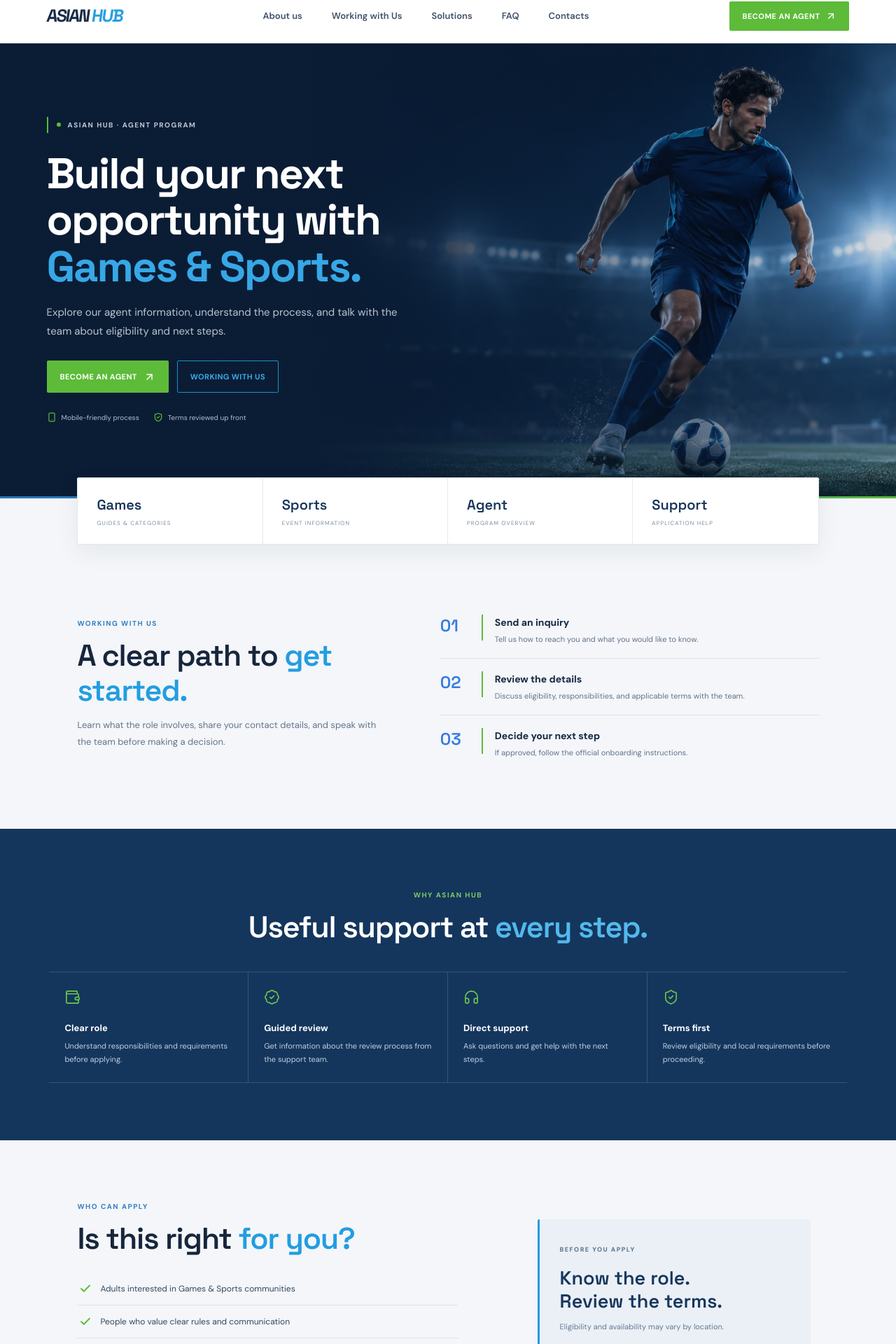
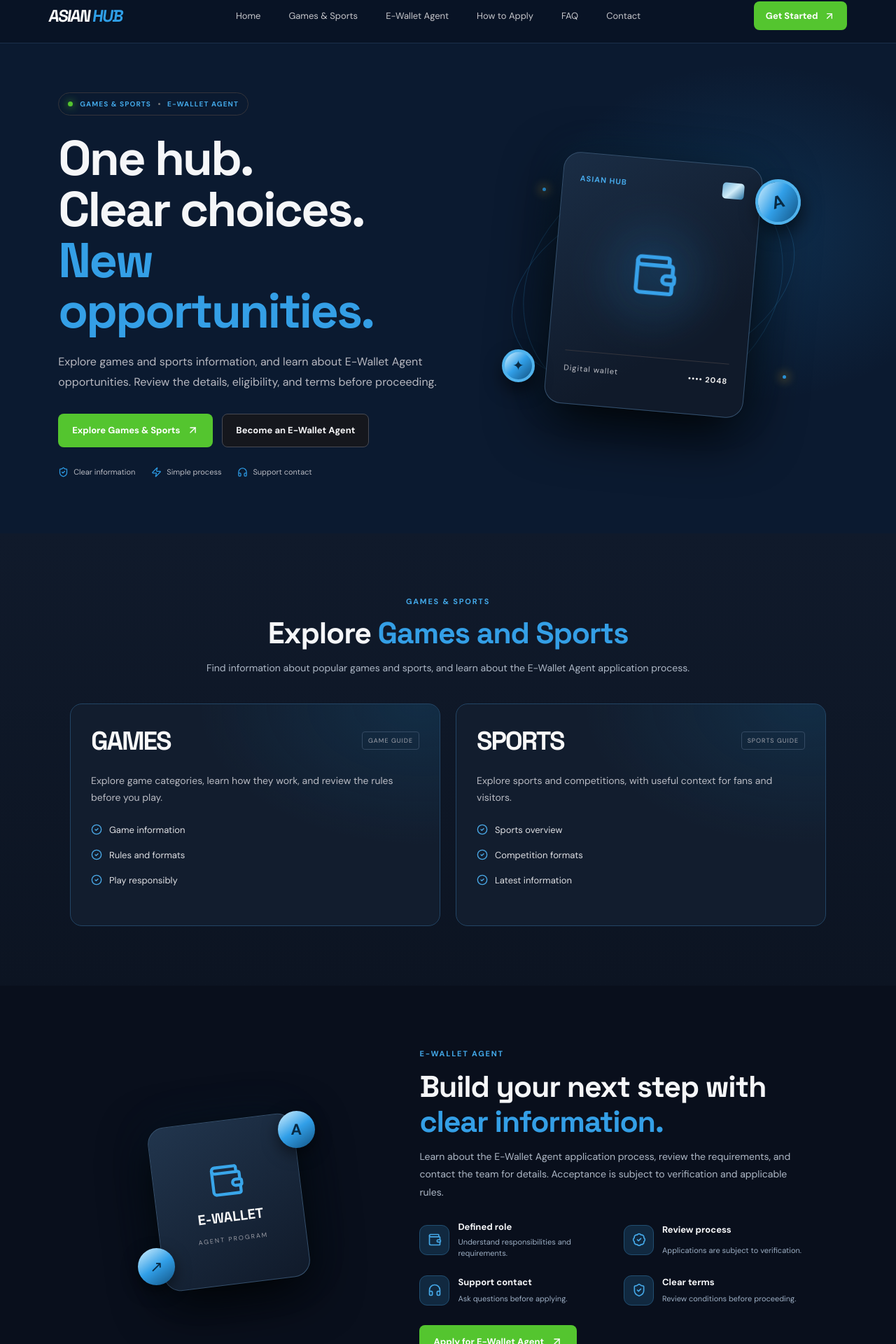
Before and after one commit to Emitaz-pias/asianhub, a React (Vite) app: page / in a window 1280 px wide. Shown: the part 16-1936 px from the top of the page at 70% size. Built offline with nearby package versions, Linux system fonts and the light colour scheme.

Commit message:
Restore original landing layout with blue sports accents

```diff
--- a/index.html
+++ b/index.html
@@ -3,7 +3,7 @@
   <head>
     <meta charset="UTF-8" />
     <meta name="viewport" content="width=device-width, initial-scale=1.0" />
-    <meta name="theme-color" content="#102f5d" />
+    <meta name="theme-color" content="#0b1a30" />
     <meta name="description" content="Explore Games & Sports information and learn about Asian Hub E-Wallet Agent opportunities. Review eligibility and terms before applying." />
     <title>Asian Hub | Games, Sports &amp; Agent Program</title>
   </head>
--- a/src/main.jsx
+++ b/src/main.jsx
@@ -1,24 +1,20 @@
 import React, { useState } from "react";
 import { createRoot } from "react-dom/client";
-import {
-  ArrowUpRight, BadgeCheck, Check, ChevronDown, CircleHelp, Headphones, Mail,
-  Menu, Send, ShieldCheck, Smartphone, Wallet, X
-} from "lucide-react";
-import heroFootball from "./assets/hero-football.webp";
+import { ArrowUpRight, ShieldCheck, Zap, Headphones, Wallet, Globe2, BadgeCheck, ChevronDown, Menu, X, Mail, Send, CheckCircle2 } from "lucide-react";
 import "./styles.css";
 
 const config = {
   supportEmail: "team@YOUR-DOMAIN.com",
   telegramUrl: "https://t.me/YOUR_SUPPORT_USERNAME",
-  formEndpoint: "" // Add a secure form endpoint before launch.
+  formEndpoint: "" // Add a secure form endpoint (e.g. Formspree) before launch.
 };
 
 const faqs = [
-  ["What is an E-Wallet Agent?", "An E-Wallet Agent supports payment-related transactions under an approved operator's procedures. Confirm duties, eligibility, and terms with the authorized team."],
-  ["How do I apply?", "Complete the application form with accurate contact details. The team can contact you to explain eligibility and the review process."],
+  ["What is an E-Wallet Agent?", "An E-Wallet Agent supports payment-related transactions under an approved operator's procedures. Specific duties, eligibility, and terms must be confirmed with the authorized team."],
+  ["How do I apply?", "Complete the application form with accurate contact details. The team can contact you to explain eligibility and the verification process."],
   ["Is approval guaranteed?", "No. Applications are reviewed and approval is subject to verification, applicable laws, and the operator's requirements."],
   ["What information should I provide?", "Provide only the requested contact details. Do not submit passwords, OTPs, bank PINs, or payment credentials through this form."],
-  ["Where can I read the terms?", "Review the Terms and Privacy Policy before using any linked service. Availability and eligibility can vary by location."]
+  ["Where can I read the terms?", "Review the Terms, Privacy Policy, and responsible-gambling information before using any linked service."]
 ];
 
 function App() {
@@ -47,7 +43,7 @@ function App() {
     try {
       const res = await fetch(config.formEndpoint, {
         method: "POST",
-        headers: { "Content-Type": "application/json", Accept: "application/json" },
+        headers: { "Content-Type": "application/json", "Accept": "application/json" },
         body: JSON.stringify(form)
       });
       if (!res.ok) throw new Error("Unable to submit right now. Please try again later.");
@@ -64,110 +60,106 @@ function App() {
         <a className="brand" href="#home" aria-label="Asian Hub home"><span>ASIAN</span><b>HUB</b></a>
         <button className="mobile-menu" onClick={() => setMenuOpen(!menuOpen)} aria-label="Toggle menu">{menuOpen ? <X/> : <Menu/>}</button>
         <nav className={menuOpen ? "nav open" : "nav"}>
-          <button onClick={() => jump("about")}>About us</button>
-          <button onClick={() => jump("working")}>Working with Us</button>
-          <button onClick={() => jump("solutions")}>Solutions</button>
+          <button onClick={() => jump("home")}>Home</button>
+          <button onClick={() => jump("platforms")}>Games &amp; Sports</button>
+          <button onClick={() => jump("agent")}>E-Wallet Agent</button>
+          <button onClick={() => jump("steps")}>How to Apply</button>
           <button onClick={() => jump("faq")}>FAQ</button>
-          <button onClick={() => jump("contact")}>Contacts</button>
+          <button onClick={() => jump("contact")}>Contact</button>
         </nav>
-        <button className="nav-cta" onClick={() => jump("application")}>BECOME AN AGENT <ArrowUpRight size={16}/></button>
+        <button className="nav-cta" onClick={() => jump("agent")}>Get Started <ArrowUpRight size={16}/></button>
       </header>
 
       <main>
         <section className="hero" id="home">
-          <div className="hero-content">
-            <span className="eyebrow"><span className="pulse"/> ASIAN HUB · AGENT PROGRAM</span>
-            <h1>Build your next opportunity with <em>Games &amp; Sports.</em></h1>
-            <p>Explore our agent information, understand the process, and talk with the team about eligibility and next steps.</p>
+          <div className="hero-bg-glow"></div>
+          <div className="hero-copy">
+            <div className="eyebrow"><span className="pulse"></span> GAMES &amp; SPORTS <i/> E-WALLET AGENT</div>
+            <h1>One hub.<br/>Clear choices.<br/><em>New opportunities.</em></h1>
+            <p>Explore games and sports information, and learn about E-Wallet Agent opportunities. Review the details, eligibility, and terms before proceeding.</p>
             <div className="hero-actions">
-              <button className="btn primary" onClick={() => jump("application")}>BECOME AN AGENT <ArrowUpRight size={17}/></button>
-              <button className="btn outline" onClick={() => jump("working")}>WORKING WITH US</button>
+              <button className="btn primary" onClick={() => jump("platforms")}>Explore Games &amp; Sports <ArrowUpRight size={17}/></button>
+              <button className="btn secondary" onClick={() => jump("agent")}>Become an E-Wallet Agent</button>
             </div>
-            <div className="hero-pills"><span><Smartphone/> Mobile-friendly process</span><span><ShieldCheck/> Terms reviewed up front</span></div>
+            <div className="trust-row"><span><ShieldCheck/> Clear information</span><span><Zap/> Simple process</span><span><Headphones/> Support contact</span></div>
           </div>
-          <img className="hero-backdrop" src={heroFootball} alt="Football player on a stadium pitch" />
-        </section>
-
-        <section className="stats-wrap" id="about">
-          <div className="stats-card">
-            <div className="stat"><strong>Games</strong><small>GUIDES &amp; CATEGORIES</small></div>
-            <div className="stat"><strong>Sports</strong><small>EVENT INFORMATION</small></div>
-            <div className="stat"><strong>Agent</strong><small>PROGRAM OVERVIEW</small></div>
-            <div className="stat"><strong>Support</strong><small>APPLICATION HELP</small></div>
+          <div className="hero-art" aria-label="Abstract digital wallet illustration">
+            <div className="orbit orbit-one"></div><div className="orbit orbit-two"></div>
+            <div className="glow-card"><div className="card-top"><span>ASIAN HUB</span><span className="chip"></span></div><div className="card-wallet"><Wallet size={68}/></div><div className="card-bottom"><span>Digital wallet</span><b>•••• 2048</b></div></div>
+            <div className="coin coin-a">A</div><div className="coin coin-b">✦</div><div className="spark spark-a"></div><div className="spark spark-b"></div>
           </div>
         </section>
 
-        <section className="process section" id="working">
-          <div className="process-copy">
-            <span className="kicker">WORKING WITH US</span>
-            <h2>A clear path to <em>get started.</em></h2>
-            <p>Learn what the role involves, share your contact details, and speak with the team before making a decision.</p>
-          </div>
-          <div className="process-list">
-            {[["01", "Send an inquiry", "Tell us how to reach you and what you would like to know."], ["02", "Review the details", "Discuss eligibility, responsibilities, and applicable terms with the team."], ["03", "Decide your next step", "If approved, follow the official onboarding instructions."]].map(([n, title, copy]) => (
-              <article className="process-row" key={n}><strong>{n}</strong><span className="process-rule"/><div><h3>{title}</h3><p>{copy}</p></div></article>
-            ))}
+        <section className="platforms section" id="platforms">
+          <div className="section-heading"><span className="kicker">GAMES &amp; SPORTS</span><h2>Explore <em>Games and Sports</em></h2><p>Find information about popular games and sports, and learn about the E-Wallet Agent application process.</p></div>
+          <div className="platform-grid">
+            <article className="platform-card">
+              <div className="platform-brand"><span className="brand-word">GAMES</span><span className="platform-tag">GAME GUIDE</span></div>
+              <p>Explore game categories, learn how they work, and review the rules before you play.</p>
+              <ul><li><CheckCircle2/> Game information</li><li><CheckCircle2/> Rules and formats</li><li><CheckCircle2/> Play responsibly</li></ul>
+            </article>
+            <article className="platform-card">
+              <div className="platform-brand"><span className="brand-word">SPORTS</span><span className="platform-tag">SPORTS GUIDE</span></div>
+              <p>Explore sports and competitions, with useful context for fans and visitors.</p>
+              <ul><li><CheckCircle2/> Sports overview</li><li><CheckCircle2/> Competition formats</li><li><CheckCircle2/> Latest information</li></ul>
+            </article>
           </div>
         </section>
 
-        <section className="advantages section">
-          <div className="section-heading light-heading"><span className="kicker">WHY ASIAN HUB</span><h2>Useful support at <em>every step.</em></h2></div>
-          <div className="advantage-grid">
-            <article><Wallet/><h3>Clear role</h3><p>Understand responsibilities and requirements before applying.</p></article>
-            <article><BadgeCheck/><h3>Guided review</h3><p>Get information about the review process from the support team.</p></article>
-            <article><Headphones/><h3>Direct support</h3><p>Ask questions and get help with the next steps.</p></article>
-            <article><ShieldCheck/><h3>Terms first</h3><p>Review eligibility and local requirements before proceeding.</p></article>
+        <section className="agent-section section" id="agent">
+          <div className="agent-visual"><div className="wallet-illustration"><div className="wallet-screen"><Wallet size={52}/><b>E-WALLET</b><small>AGENT PROGRAM</small></div><div className="wallet-base"></div><div className="floating-token token-one">A</div><div className="floating-token token-two">↗</div></div></div>
+          <div className="agent-copy">
+            <span className="kicker">E-WALLET AGENT</span>
+            <h2>Build your next step with <em>clear information.</em></h2>
+            <p>Learn about the E-Wallet Agent application process, review the requirements, and contact the team for details. Acceptance is subject to verification and applicable rules.</p>
+            <div className="benefits">
+              <div><span><Wallet/></span><b>Defined role</b><small>Understand responsibilities and requirements.</small></div>
+              <div><span><BadgeCheck/></span><b>Review process</b><small>Applications are subject to verification.</small></div>
+              <div><span><Headphones/></span><b>Support contact</b><small>Ask questions before applying.</small></div>
+              <div><span><ShieldCheck/></span><b>Clear terms</b><small>Review conditions before proceeding.</small></div>
+            </div>
+            <button className="btn primary" onClick={() => jump("application")}>Apply for E-Wallet Agent <ArrowUpRight size={17}/></button>
           </div>
         </section>
 
-        <section className="who section">
-          <div className="who-copy"><span className="kicker">WHO CAN APPLY</span><h2>Is this right <em>for you?</em></h2>
-            <ul className="check-list"><li><Check/> Adults interested in Games &amp; Sports communities</li><li><Check/> People who value clear rules and communication</li><li><Check/> Applicants ready to complete a verification process</li></ul>
-            <button className="btn primary" onClick={() => jump("application")}>START AN APPLICATION <ArrowUpRight size={17}/></button>
-          </div>
-          <div className="who-visual"><div className="who-panel"><span className="who-panel-label">BEFORE YOU APPLY</span><h3>Know the role.<br/>Review the terms.</h3><p>Eligibility and availability may vary by location.</p><div><ShieldCheck/><span>Verify details with the authorized team.</span></div></div></div>
-        </section>
-
-        <section className="solutions section" id="solutions">
-          <div className="section-heading"><span className="kicker">OUR SOLUTIONS</span><h2>Explore what <em>we offer.</em></h2><p>Start with the information that best matches your interests.</p></div>
-          <div className="solution-grid">
-            <article className="solution-card"><span className="solution-icon">G</span><span className="solution-label">01 / GAMES</span><h3>Games guide</h3><p>Learn about game categories, formats, and responsible play.</p><button onClick={() => jump("faq")}>Explore details <ArrowUpRight size={16}/></button></article>
-            <article className="solution-card featured"><span className="solution-icon">S</span><span className="solution-label">02 / SPORTS</span><h3>Sports guide</h3><p>Find useful context about sports, competitions, and schedules.</p><button onClick={() => jump("faq")}>Explore details <ArrowUpRight size={16}/></button></article>
-            <article className="solution-card"><span className="solution-icon">A</span><span className="solution-label">03 / SUPPORT</span><h3>E-Wallet Agent</h3><p>Review the application process and ask the team about the role.</p><button onClick={() => jump("application")}>Apply now <ArrowUpRight size={16}/></button></article>
+        <section className="steps section" id="steps">
+          <div className="section-heading"><span className="kicker">HOW TO APPLY</span><h2>Four <em>simple steps</em></h2><p>Take time to understand the role and provide accurate information.</p></div>
+          <div className="steps-grid">
+            {[["01","Understand the role","Read the responsibilities, requirements, and terms."],["02","Complete the form","Provide accurate contact details in the application form."],["03","Verification","The team may contact you to explain the review process."],["04","Next steps","If approved, follow the official onboarding instructions."]].map(([n,t,d])=><article className="step-card" key={n}><span className="step-num">{n}</span><h3>{t}</h3><p>{d}</p></article>)}
           </div>
         </section>
 
         <section className="application section" id="application">
-          <div className="section-heading"><span className="kicker">GET IN TOUCH</span><h2>Start your <em>application.</em></h2><p>Share your contact information and the team can explain the next steps.</p></div>
+          <div className="section-heading"><span className="kicker">APPLICATION</span><h2>Start your <em>application</em></h2><p>Fill in the form below. Required fields are marked with an asterisk.</p></div>
           <div className="form-wrap">
-            {submitted ? <div className="success"><BadgeCheck size={44}/><h3>Application submitted</h3><p>Your details have been received. The team may contact you using the information provided.</p></div> : <form onSubmit={handleSubmit}>
+            {submitted ? <div className="success"><CheckCircle2 size={42}/><h3>Application submitted</h3><p>Your details have been received. The team may contact you using the information provided.</p></div> : <form onSubmit={handleSubmit}>
               <div className="form-grid">
-                <label>Full name *<input value={form.name} onChange={e => setForm({ ...form, name: e.target.value })} placeholder="Your full name" required /></label>
-                <label>Country *<input value={form.country} onChange={e => setForm({ ...form, country: e.target.value })} placeholder="Your country" required /></label>
-                <label>Email *<input type="email" value={form.email} onChange={e => setForm({ ...form, email: e.target.value })} placeholder="you@example.com" required /></label>
-                <label>Phone *<input type="tel" value={form.phone} onChange={e => setForm({ ...form, phone: e.target.value })} placeholder="Mobile number with country code" required /></label>
-                <fieldset className="contact-choice"><legend>Preferred contact method *</legend><label><input type="radio" name="method" checked={form.contactMethod === "Telegram"} onChange={() => setForm({ ...form, contactMethod: "Telegram" })}/> Telegram</label><label><input type="radio" name="method" checked={form.contactMethod === "Other"} onChange={() => setForm({ ...form, contactMethod: "Other" })}/> Other</label></fieldset>
-                <label className="wide">Telegram username / preferred contact *<input value={form.telegram} onChange={e => setForm({ ...form, telegram: e.target.value })} placeholder="@username or contact details" required /></label>
+                <label>Full name *<input value={form.name} onChange={e=>setForm({...form,name:e.target.value})} placeholder="Your full name" required /></label>
+                <label>Country *<input value={form.country} onChange={e=>setForm({...form,country:e.target.value})} placeholder="Your country" required /></label>
+                <label>Email *<input type="email" value={form.email} onChange={e=>setForm({...form,email:e.target.value})} placeholder="you@example.com" required /></label>
+                <label>Phone *<input type="tel" value={form.phone} onChange={e=>setForm({...form,phone:e.target.value})} placeholder="Mobile number with country code" required /></label>
+                <fieldset className="contact-choice"><legend>Preferred contact method *</legend><label><input type="radio" name="method" checked={form.contactMethod==="Telegram"} onChange={()=>setForm({...form,contactMethod:"Telegram"})}/> Telegram</label><label><input type="radio" name="method" checked={form.contactMethod==="Other"} onChange={()=>setForm({...form,contactMethod:"Other"})}/> Other</label></fieldset>
+                <label className="wide">Telegram username / preferred contact *<input value={form.telegram} onChange={e=>setForm({...form,telegram:e.target.value})} placeholder="@username or contact details" required /></label>
               </div>
               <p className="form-note"><ShieldCheck size={16}/> Do not submit passwords, OTPs, bank PINs, or payment credentials.</p>
               {error && <p className="form-error" role="alert">{error}</p>}
-              <button className="btn primary submit-btn" type="submit">SEND APPLICATION <ArrowUpRight size={17}/></button>
+              <button className="btn primary submit-btn" type="submit">Submit Application <ArrowUpRight size={17}/></button>
               <p className="privacy-note">By submitting, you confirm that the information is accurate and acknowledge the Privacy Policy.</p>
             </form>}
           </div>
         </section>
 
         <section className="faq section" id="faq">
-          <div className="section-heading"><span className="kicker">FAQ</span><h2>Frequently asked <em>questions.</em></h2></div>
-          <div className="faq-layout"><div className="faq-list">{faqs.map(([q, a], i) => <div className="faq-item" key={q}><button onClick={() => setOpenFaq(openFaq === i ? -1 : i)} aria-expanded={openFaq === i}>{q}<ChevronDown className={openFaq === i ? "rotated" : ""}/></button>{openFaq === i && <p>{a}</p>}</div>)}</div>
-            <aside className="contact-card" id="contact"><span className="contact-icon"><CircleHelp/></span><h3>Need more details?</h3><p>Contact the support team with questions about the application process.</p><a className="btn primary full" href={config.telegramUrl} target="_blank" rel="noopener noreferrer"><Send size={16}/> CONTACT ON TELEGRAM</a><a className="btn secondary full" href={`mailto:${config.supportEmail}`}><Mail size={16}/> SEND AN EMAIL</a></aside>
+          <div className="section-heading"><span className="kicker">FAQ</span><h2>Frequently asked <em>questions</em></h2></div>
+          <div className="faq-layout"><div className="faq-list">{faqs.map(([q,a],i)=><div className="faq-item" key={q}><button onClick={()=>setOpenFaq(openFaq===i?-1:i)} aria-expanded={openFaq===i}>{q}<ChevronDown className={openFaq===i?"rotated":""}/></button>{openFaq===i&&<p>{a}</p>}</div>)}</div>
+            <aside className="contact-card" id="contact"><span className="contact-icon"><Headphones/></span><h3>Still have questions?</h3><p>Contact the support team for information about the application process.</p><a className="btn primary full" href={config.telegramUrl} target="_blank" rel="noopener noreferrer"><Send size={16}/> Contact on Telegram</a><a className="btn secondary full" href={`mailto:${config.supportEmail}`}><Mail size={16}/> Send an email</a></aside>
           </div>
         </section>
       </main>
 
       <footer className="footer">
-        <div className="footer-main"><div className="footer-about"><a className="brand" href="#home"><span>ASIAN</span><b>HUB</b></a><p>Games, sports, and E-Wallet Agent information.</p></div><div><h4>Explore</h4><button onClick={() => jump("solutions")}>Solutions</button><button onClick={() => jump("working")}>Working with Us</button><button onClick={() => jump("faq")}>FAQ</button></div><div><h4>Information</h4><a href="/terms.html">Terms &amp; Conditions</a><a href="/privacy.html">Privacy Policy</a><a href="#responsible">Responsible Play</a></div><div><h4>Contacts</h4><a href={`mailto:${config.supportEmail}`}><Mail size={15}/> {config.supportEmail}</a><a href={config.telegramUrl} target="_blank" rel="noopener noreferrer"><Send size={15}/> Telegram Support</a></div></div>
-        <div className="footer-bottom"><span>© {new Date().getFullYear()} Asian Hub. All rights reserved.</span><span>Asian Hub is an independent affiliate information site, not a service operator.</span></div>
+        <div className="footer-main"><div className="footer-about"><a className="brand" href="#home"><span>ASIAN</span><b>HUB</b></a><p>Games, sports, and E-Wallet Agent information.</p></div><div><h4>Explore</h4><button onClick={()=>jump("platforms")}>Games &amp; Sports</button><button onClick={()=>jump("agent")}>E-Wallet Agent</button><button onClick={()=>jump("faq")}>FAQ</button><button onClick={()=>jump("contact")}>Contact</button></div><div><h4>Information</h4><a href="/terms.html">Terms & Conditions</a><a href="/privacy.html">Privacy Policy</a><a href="#responsible">Responsible Play</a></div><div><h4>Contact</h4><a href={`mailto:${config.supportEmail}`}><Mail size={15}/> {config.supportEmail}</a><a href={config.telegramUrl} target="_blank" rel="noopener noreferrer"><Send size={15}/> Telegram Support</a></div></div>
+        <div className="footer-bottom"><span>© {new Date().getFullYear()} Asian Hub. All rights reserved.</span><span>18+ · Gambling can be harmful. Only use services where legal and permitted.</span></div>
         <div className="hidden-anchors"><span id="responsible">Responsible play: Set limits and seek help if play causes harm.</span></div>
       </footer>
     </div>
```
Also changed, not shown: src/styles.css.
